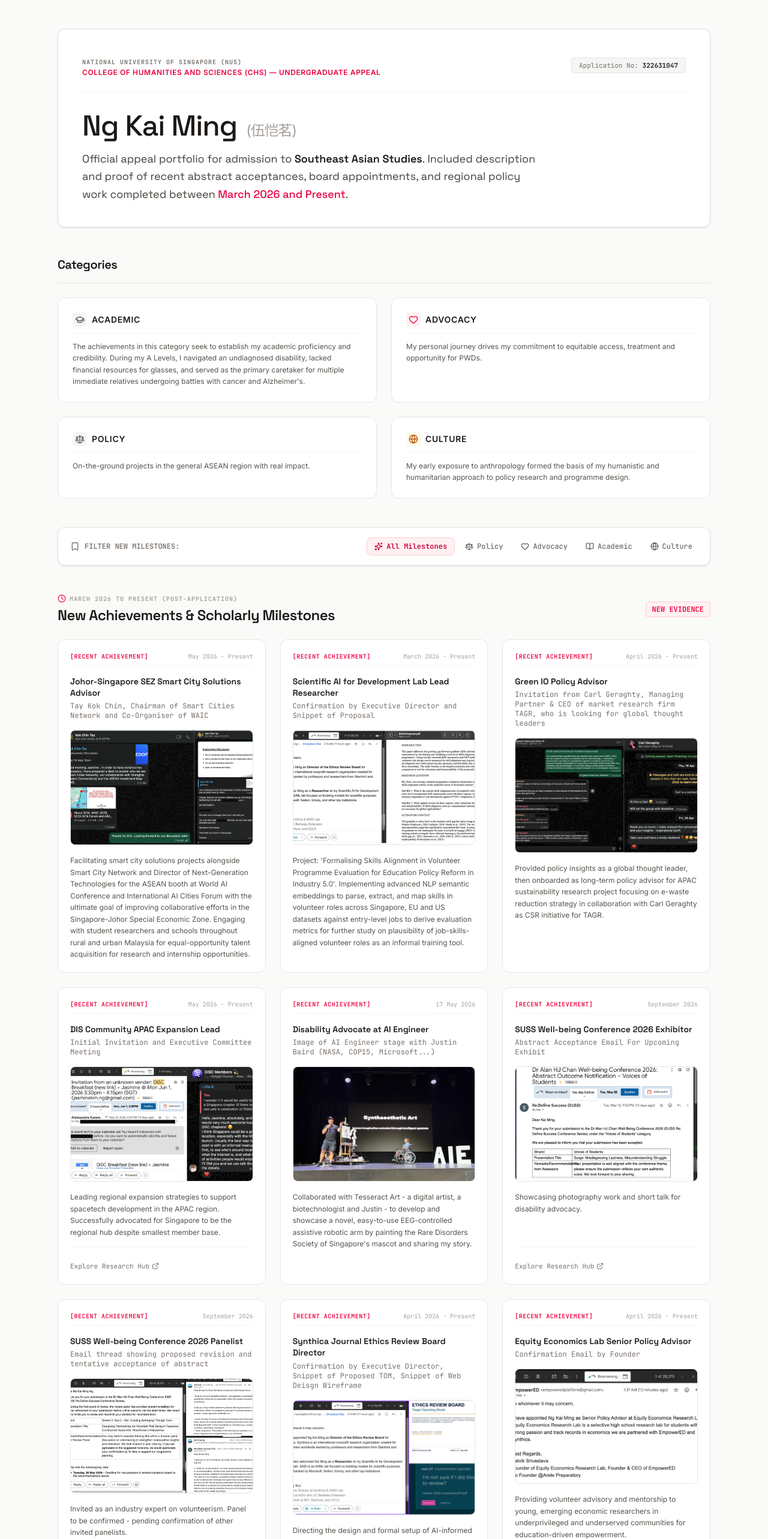
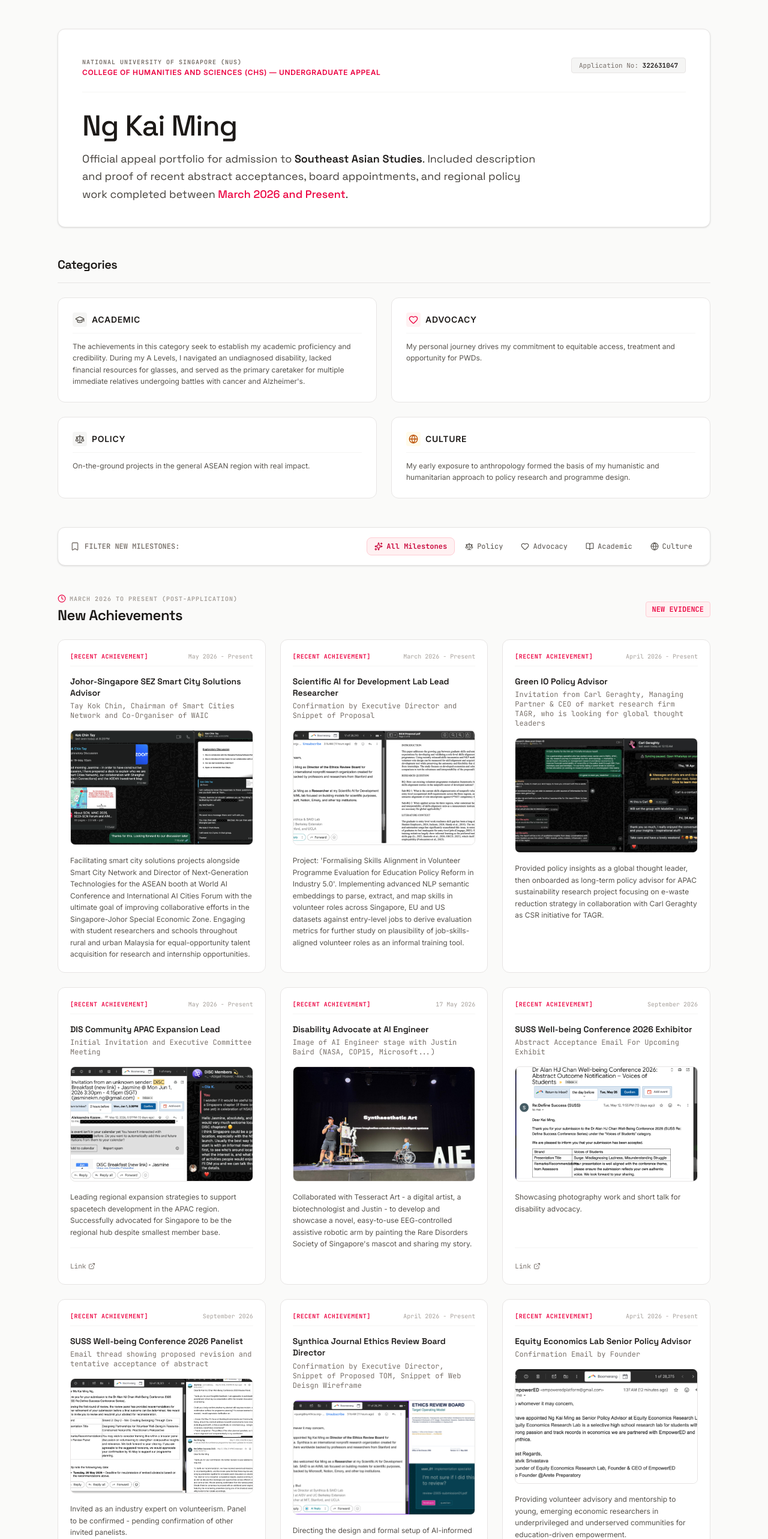
Before and after one commit to socialsciencegrandma/portfolio, a Next.js app in the folder nus-admission-appeal/: page / in a window 1280 px wide. Shown: the top 2566 px of the page at 60% size. Built offline with nearby package versions, Linux system fonts and the light colour scheme.

Commit message:
Update page.tsx

```diff
--- a/nus-admission-appeal/app/page.tsx
+++ b/nus-admission-appeal/app/page.tsx
@@ -183,7 +183,7 @@ export default function Home() {
 
           <div className="space-y-4">
             <h1 className="text-3xl sm:text-4xl lg:text-5xl font-display font-medium text-stone-900 tracking-tight">
-              Ng Kai Ming <span className="text-stone-400 font-sans text-xl sm:text-2xl font-normal ml-1">(伍恺茗)</span>
+              Ng Kai Ming
             </h1>
             <p className="text-stone-700 text-base sm:text-lg leading-relaxed max-w-3xl font-display">
               Official appeal portfolio for admission to <span className="font-semibold text-stone-900">Southeast Asian Studies</span>. Included description and proof of recent abstract acceptances, board appointments, and regional policy work completed between <span className="text-rose-600 font-medium">March 2026 and Present</span>.
@@ -302,7 +302,7 @@ export default function Home() {
                 March 2026 To Present (Post-Application)
               </span>
               <h2 className="text-2xl font-display font-semibold text-stone-900 tracking-tight">
-                New Achievements & Scholarly Milestones
+                New Achievements
               </h2>
             </div>
             <div className="hidden sm:block text-xs font-mono text-rose-600 bg-rose-50 border border-rose-200 px-2.5 py-1 rounded font-semibold uppercase">
@@ -383,7 +383,7 @@ export default function Home() {
                           rel="noopener noreferrer"
                           className="text-[11px] font-mono text-stone-500 hover:text-rose-600 transition-colors inline-flex items-center space-x-1"
                         >
-                          <span>Explore Research Hub</span>
+                          <span>Link</span>
                           <ExternalLink className="w-3 h-3" />
                         </a>
                       </div>
```
